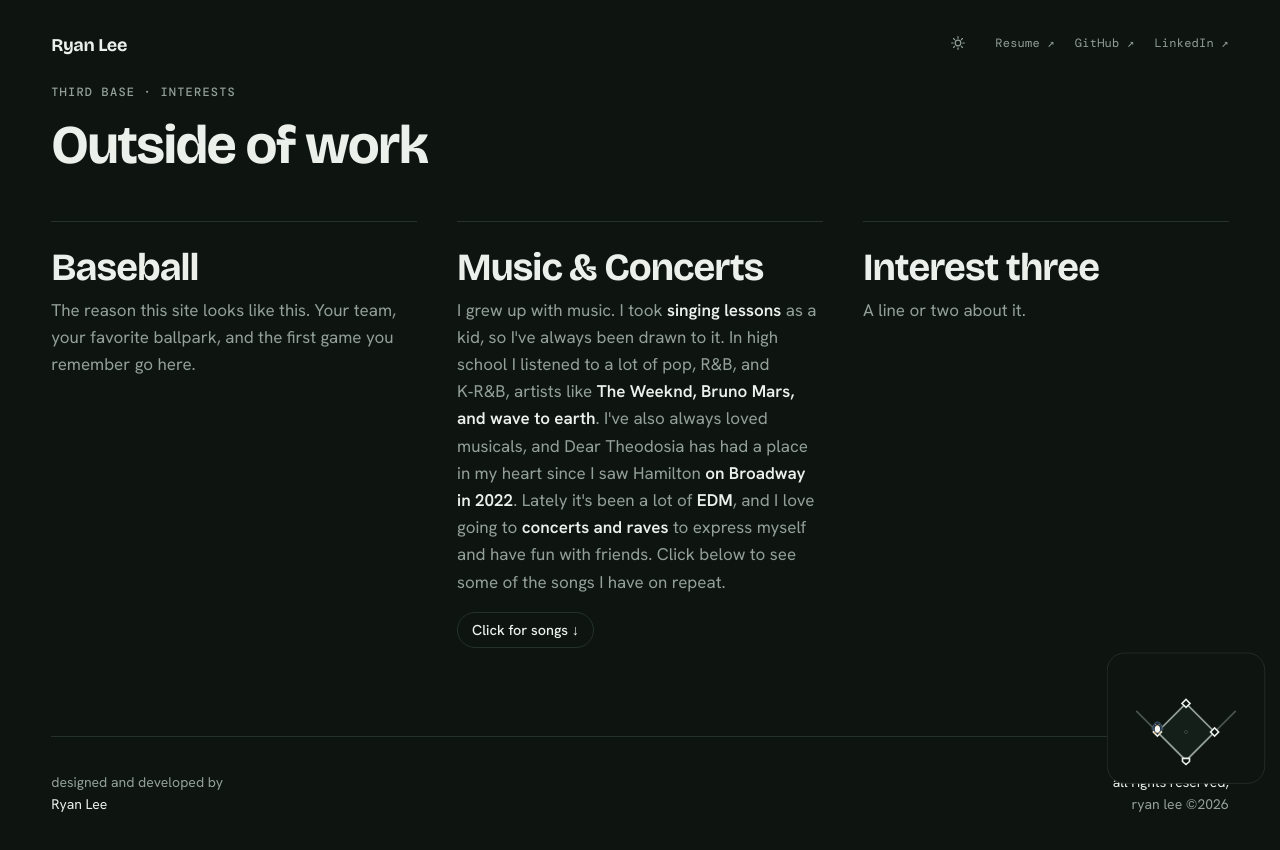
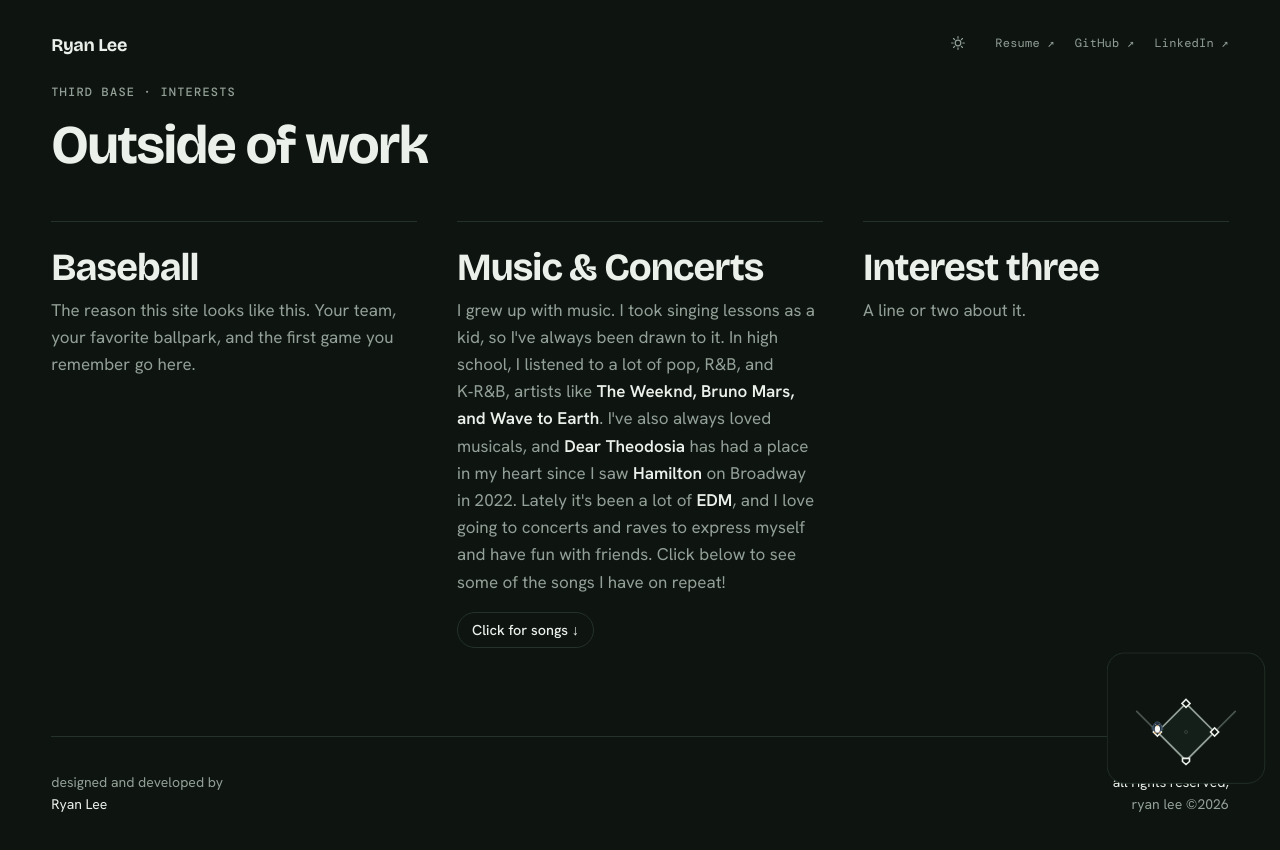
Before and after one commit to ryanlee555/portfolio, a Next.js app: page /interests in a window 1280 px wide. Shown: the top 850 px of the page. Built offline with nearby package versions, Linux system fonts and the light colour scheme.

Commit message:
Update the Music & Concerts wording
Co-Authored-By: Claude Opus 5.5 <noreply@anthropic.com>

```diff
--- a/src/content/site.ts
+++ b/src/content/site.ts
@@ -318,7 +318,7 @@ export const interests: Interest[] = [
   {
     name: "Music & Concerts",
     blurb:
-      "I grew up with music. I took **singing lessons** as a kid, so I've always been drawn to it. In high school I listened to a lot of pop, R&B, and K‑R&B, artists like **The Weeknd, Bruno Mars, and wave to earth**. I've also always loved musicals, and Dear Theodosia has had a place in my heart since I saw Hamilton **on Broadway in 2022**. Lately it's been a lot of **EDM**, and I love going to **concerts and raves** to express myself and have fun with friends. Click below to see some of the songs I have on repeat.",
+      "I grew up with music. I took singing lessons as a kid, so I've always been drawn to it. In high school, I listened to a lot of pop, R&B, and K‑R&B, artists like **The Weeknd, Bruno Mars, and Wave to Earth**. I've also always loved musicals, and **Dear Theodosia** has had a place in my heart since I saw **Hamilton** on Broadway in 2022. Lately it's been a lot of **EDM**, and I love going to concerts and raves to express myself and have fun with friends. Click below to see some of the songs I have on repeat!",
     opens: "songs",
   },
   { name: "Interest three", blurb: "A line or two about it." },
```
Also changed, not shown: 1 other file (tests, documents, lock files or other folders).
